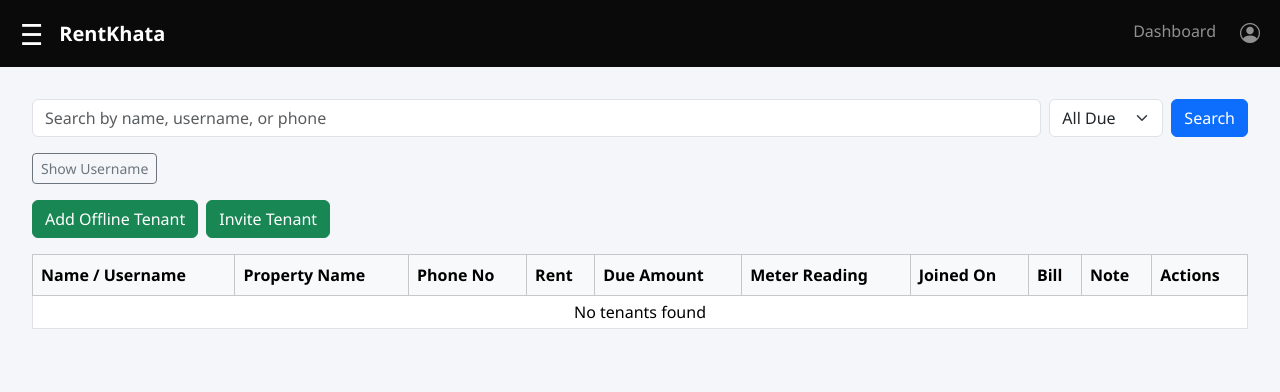
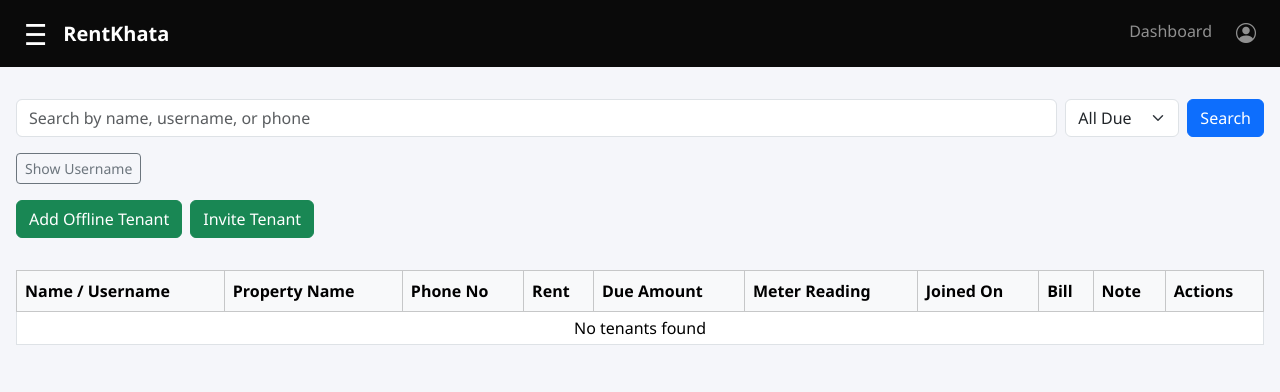
Before and after one commit to Sahil2839/RentKhata_Mobile, a Django app: page /manage-tenants/ in a window 1280 px wide. Shown: the top 392 px of the page. Run offline with Django 5.2, Linux system fonts and the light colour scheme; the visitor is signed in with stand-in values (Sample User, id 1); some libraries are stand-ins or nearby versions.

Commit message:
layout change

```diff
--- a/templates/accounts/manage_tenants.html
+++ b/templates/accounts/manage_tenants.html
@@ -220,8 +220,8 @@
   </tbody>
 </table>  {% endcomment %}
 
-{% comment %} <div class="mt-2" style="margin:0; padding:0; width:100%;">
-  <div class="table-responsive" style="margin:0; padding:0; width:100%;"> {% endcomment %}
+<div class="mt-2" style="margin:0; padding:0; width:100%;">
+  <div class="table-responsive" style="margin:0; padding:0; width:100%;">
     <table class="table table-bordered table-hover mt-3">
       <thead class="table-light">
       <tr>
--- a/templates/base.html
+++ b/templates/base.html
@@ -6,7 +6,7 @@
   <title>{% block title %}RentKhata{% endblock %}</title>
   <link href="https://cdn.jsdelivr.net/npm/bootstrap@5.3.2/dist/css/bootstrap.min.css" rel="stylesheet">
   <!-- Bootstrap Icons -->
-<link rel="stylesheet" href="https://cdn.jsdelivr.net/npm/bootstrap-icons@1.11.3/font/bootstrap-icons.css">
+<link rel="stylesheet" href="https://cdn.jsdelivr.net/npm/bootstrap-icons@1.14.3/font/bootstrap-icons.css">
 
   <style>
     body {
@@ -15,6 +15,14 @@
     overflow-x: hidden;
     margin: 0;
 }
+/* Remove bootstrap container padding */
+.container, .container-fluid, .content-wrapper {
+  padding-left: 8px !important;
+  padding-right: 8px !important;
+  margin-left: 8px !important;
+  margin-right: 8px !important;
+}
+
 
 /* ===== Navbar ===== */
 .navbar-dark {
```
